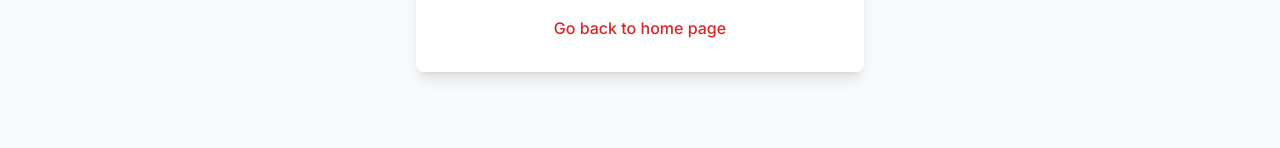
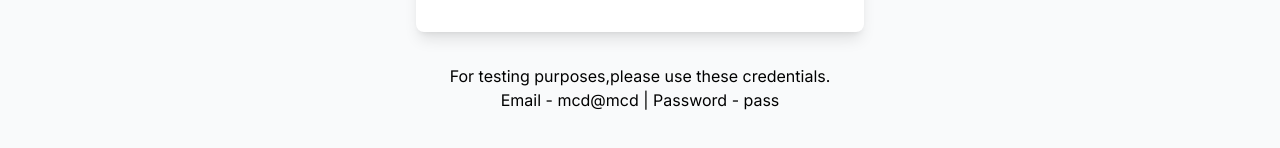
Before and after one commit to kabeerkwatra/foodie, a Next.js app: page /restaurant in a window 1280 px wide. Shown: the part 536-684 px from the top of the page. Built offline with nearby package versions, Linux system fonts and the light colour scheme; no server answers; a web font is replaced by a local one.

Commit message:
Provided testing credentials for users

```diff
--- a/app/restaurant/page.tsx
+++ b/app/restaurant/page.tsx
@@ -51,6 +51,8 @@ export default function RestaurantAuthPage() {
                         </div>
                     </div>
                 </div>
+                <div className="text-center">For testing purposes,please use these credentials.<br></br> Email - mcd@mcd | Password - pass</div>
+
             </div>
         </div>
     )
--- a/app/rider/page.tsx
+++ b/app/rider/page.tsx
@@ -51,6 +51,7 @@ export default function RiderAuthPage() {
                         </div>
                     </div>
                 </div>
+            <div className="text-center">For testing purposes,please use these credentials.<br></br> Email - neeraj@rider | Password - pass</div>
             </div>
         </div>
     )
--- a/app/user/page.tsx
+++ b/app/user/page.tsx
@@ -50,7 +50,9 @@ export default function CustomerAuthPage() {
                             </Link>
                         </div>
                     </div>
+
                 </div>
+                    <div className="text-center">For testing purposes,please use these credentials.<br></br> Email - new@new | Password - pass</div>
             </div>
         </div>
     )
```
